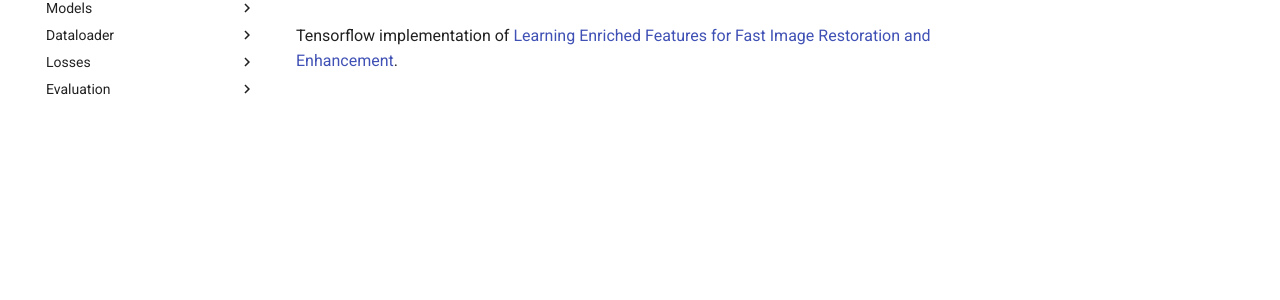
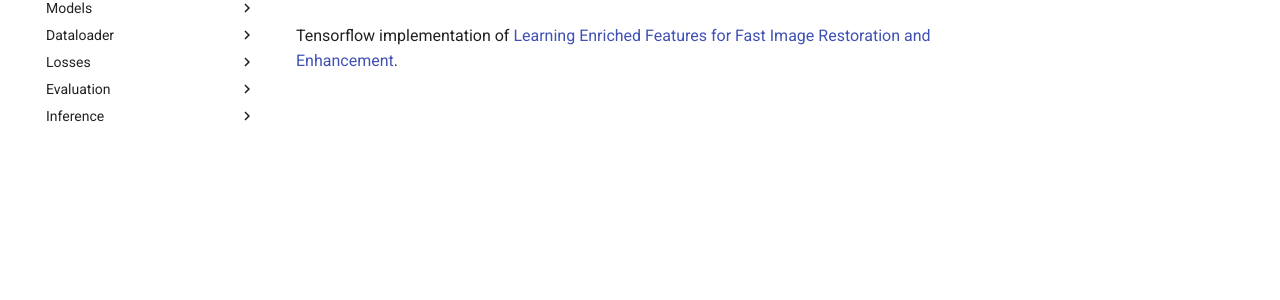
Before and after one commit to TrystAI/restorers, an MkDocs documentation site: the page built from docs/index.md, in a window 1280 px wide. Shown: the part 157-457 px from the top of the page. Built offline with MkDocs 1.6.1 and Material for MkDocs 9.7.7, drawn with Linux system fonts in a browser that asks for light colours.

Commit message:
add: documentation for inference module

```diff
--- a/mkdocs.yml
+++ b/mkdocs.yml
@@ -3,6 +3,8 @@ site_name: Restorers
 
 theme:
   name: material
+  features:
+    - content.code.copy
 
 plugins:
   - mkdocstrings
@@ -13,6 +15,13 @@ plugins:
 markdown_extensions:
   - pymdownx.arithmatex:
       generic: true
+  - pymdownx.highlight:
+      anchor_linenums: true
+      line_spans: __span
+      pygments_lang_class: true
+  - pymdownx.inlinehilite
+  - pymdownx.snippets
+  - pymdownx.superfences
 
 extra_javascript:
   - javascripts/mathjax.js
@@ -35,3 +44,6 @@ nav:
   - 'Evaluation':
     - 'Base': 'evaluation/base.md'
     - 'LoLEvaluator': 'evaluation/lol_eval.md'
+  - 'Inference':
+    - 'Base': 'inference/base.md'
+    - 'Low Light Inferer': 'inference/low_light.md'
```
Also changed, not shown: docs/inference/base.md (added, +3 -0 lines), docs/inference/low_light.md (added, +3 -0 lines).
